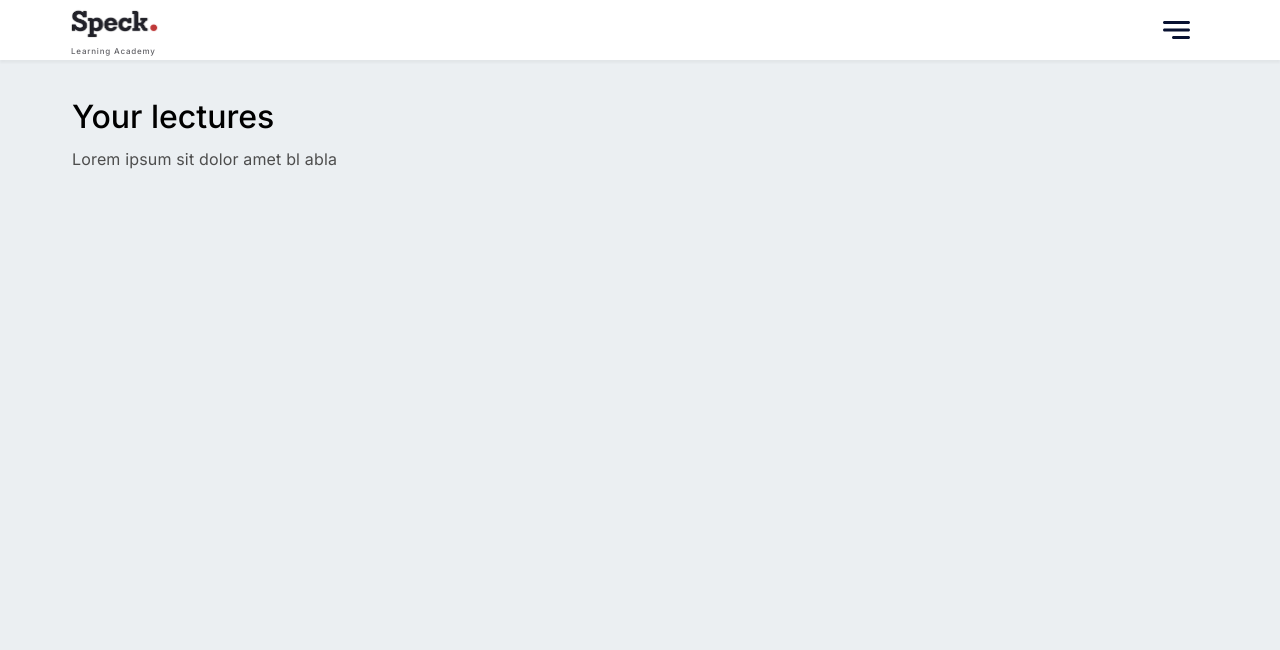
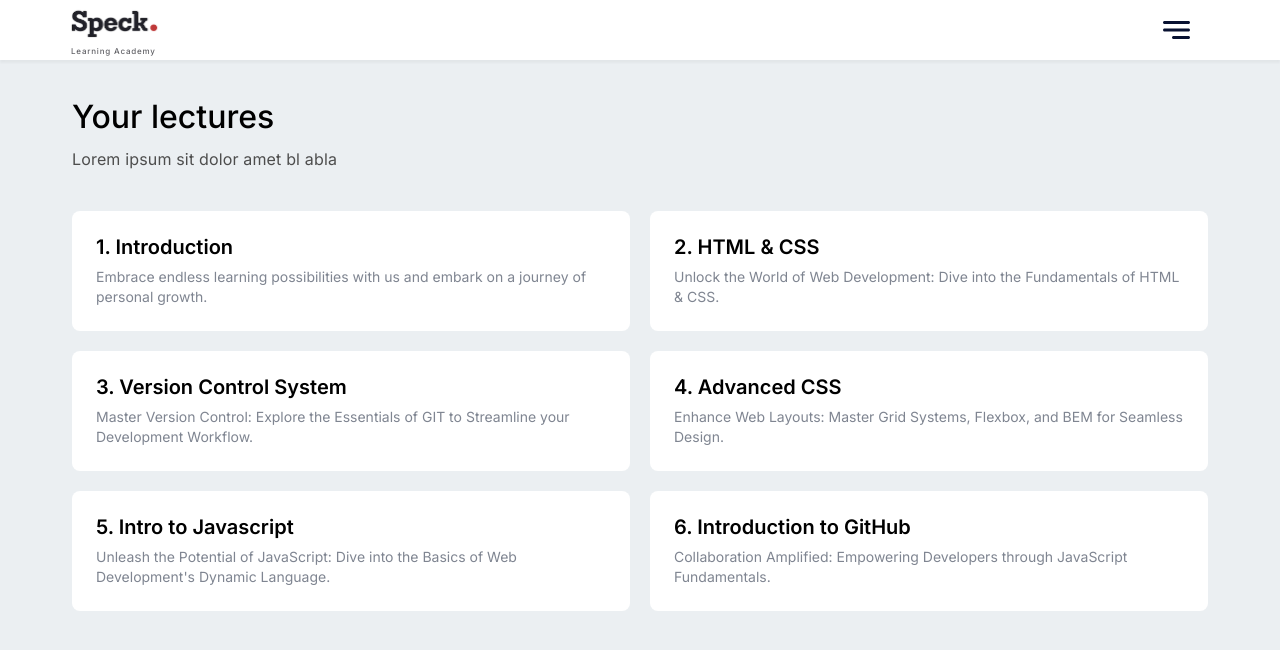
Before and after one commit to Tin21/Speck-Teamwork, a React (Vite) app: page /lectures in a window 1280 px wide. Shown: the top 650 px of the page. Built offline with nearby package versions, Linux system fonts and the light colour scheme.

Commit message:
added lecture, single lecture,  grid, mock

```diff
--- /dev/null
+++ b/src/components/SingleLecture/SingleLecture.jsx
@@ -0,0 +1,24 @@
+import React from 'react';
+import {
+  SingleLectureInner,
+  SingleLectureSubtitle,
+  SingleLectureTitle,
+  SingleLectureWrapper,
+} from './SingleLectureStyle';
+import PropTypes from 'prop-types';
+const SingleLecture = ({ title, subtitle }) => {
+  return (
+    <SingleLectureWrapper>
+      <SingleLectureInner>
+        <SingleLectureTitle>{title}</SingleLectureTitle>
+        <SingleLectureSubtitle>{subtitle}</SingleLectureSubtitle>
+        {/* <Button>treba dodat</Button> */}
+      </SingleLectureInner>
+    </SingleLectureWrapper>
+  );
+};
+SingleLecture.propTypes = {
+  title: PropTypes.string,
+  subtitle: PropTypes.string,
+};
+export default SingleLecture;
--- /dev/null
+++ b/src/components/SingleLecture/SingleLectureStyle.js
@@ -0,0 +1,31 @@
+import styled from 'styled-components';
+import { colors, breakpoints, fonts } from '../../utils/styles/theme';
+export const SingleLectureWrapper = styled.div`
+  /* box-sizing: border-box; */
+  background: #ffffff;
+  border-radius: 8px;
+`;
+export const SingleLectureInner = styled.div`
+  padding: 24px;
+`;
+export const SingleLectureTitle = styled.h3`
+  font-family: ${fonts.primary};
+  font-style: normal;
+  font-weight: 600;
+  font-size: 16px;
+  line-height: 20px;
+  color: ${colors.textPrimary};
+  margin-bottom: 8px;
+  @media screen and (${breakpoints.tablet}) {
+    font-size: 20px;
+    line-height: 24px;
+  }
+`;
+export const SingleLectureSubtitle = styled.p`
+  font-family: ${fonts.primary};
+  font-style: normal;
+  font-weight: 400;
+  font-size: 14px;
+  line-height: 20px;
+  color: #7f8591;
+`;
--- a/src/pages/Lectures.jsx
+++ b/src/pages/Lectures.jsx
@@ -1,16 +1,38 @@
+import { useEffect, useState } from 'react';
 import Section from '../components/Section/Section';
-import { Button } from '../utils/styles/generalStyles';
+import SingleLecture from '../components/SingleLecture/SingleLecture';
+import singleLectureMock from '../utils/mock/singleLecture';
+import { Grid } from '../utils/styles/generalStyles';
 
 const Lectures = () => {
+  const [lectures, setLectures] = useState(null);
+  useEffect(() => {
+    setTimeout(() => {
+      setLectures(singleLectureMock);
+    }, 1000);
+  }, []);
+
   return (
     <>
       <Section
         isFlexDisplay={false}
         title={'Your lectures'}
         subtitle={'Lorem ipsum sit dolor amet bl abla'}
-      ></Section>
+      >
+        {lectures && (
+          <Grid>
+            {lectures.map((lecture) => (
+              <SingleLecture
+                key={lecture.id}
+                title={lecture.title}
+                subtitle={lecture.subtitle}
+                id={lecture.id}
+              />
+            ))}
+          </Grid>
+        )}
+      </Section>
     </>
   );
 };
-
 export default Lectures;
--- /dev/null
+++ b/src/utils/mock/singleLecture.js
@@ -0,0 +1,51 @@
+const singleLectureMock = [
+  {
+    id: 1,
+    title: '1. Introduction',
+    subtitle:
+      'Embrace endless learning possibilities with us and embark on a journey of personal growth.',
+    content:
+      "In this course, you'll get to know the instructor and their teaching style, as well as the objectives and expectations of the course. We'll also cover some basic information about web development and programming.",
+  },
+  {
+    id: 2,
+    title: '2. HTML & CSS',
+    subtitle:
+      'Unlock the World of Web Development: Dive into the Fundamentals of HTML & CSS.',
+    content:
+      "In this course, you'll learn the basics of HTML and CSS, including how to structure and style web pages. Topics covered include HTML tags, CSS selectors, box model, and layout techniques.",
+  },
+  {
+    id: 3,
+    title: '3. Version Control System',
+    subtitle:
+      'Master Version Control: Explore the Essentials of GIT to Streamline your Development Workflow.',
+    content:
+      "In this course, you'll learn about version control systems and how to use Git and Gitflow for managing your codebase. Topics covered include creating and merging branches, resolving conflicts, and using repositories for collaboration.",
+  },
+  {
+    id: 4,
+    title: '4. Advanced CSS',
+    subtitle:
+      'Enhance Web Layouts: Master Grid Systems, Flexbox, and BEM for Seamless Design.',
+    content:
+      "In this course, you'll learn more advanced CSS techniques, including the BEM methodology for writing scalable and maintainable code, using grid and flex layouts for responsive design, and other tips and tricks for improving your CSS skills.",
+  },
+  {
+    id: 5,
+    title: '5. Intro to Javascript',
+    subtitle:
+      "Unleash the Potential of JavaScript: Dive into the Basics of Web Development's Dynamic Language.",
+    content:
+      "In this course, you'll learn the basics of JavaScript, including variables, data types, control structures, functions, and objects. You'll also learn about the Document Object Model (DOM) and how to use JavaScript to manipulate HTML and CSS.",
+  },
+  {
+    id: 6,
+    title: '6. Introduction to GitHub',
+    subtitle:
+      'Collaboration Amplified: Empowering Developers through JavaScript Fundamentals.',
+    content:
+      "Unleashing the Power of GitHub: Mastering Web Page Structure and Styling on the Platform. Dive into GitHub's powerful features for organizing and styling web pages, covering topics like structuring content and creating visually appealing designs",
+  },
+];
+export default singleLectureMock;
--- a/src/utils/styles/generalStyles.js
+++ b/src/utils/styles/generalStyles.js
@@ -1,6 +1,19 @@
 import styled from 'styled-components';
-import { colors } from './theme';
+import { breakpoints, colors } from './theme';
 
+//GRID
+export const Grid = styled.div`
+  display: grid;
+  gap: 16px;
+  @media screen and (${breakpoints.tablet}) {
+    grid-template-columns: repeat(2, 1fr);
+    gap: 20px;
+  }
+  @media screen and (${breakpoints.desktop}) {
+    grid-template-columns: repeat(3, 1fr);
+    gap: 32px;
+  }
+`;
 export const Button = styled.button`
   padding: 14px 24px;
   gap: 8px;
@@ -10,7 +23,6 @@ export const Button = styled.button`
   border: 0;
   width: 100%;
   font-weight: 600;
-
   ${(props) =>
     props.isSecondary &&
     `
@@ -19,25 +31,20 @@ export const Button = styled.button`
       color: ${colors.buttonPrimary};
       background: rgba(191, 57, 57, 0);
     `}
-
   ${(props) =>
     props.isVariant &&
     `
       color: ${colors.textPrimary};;
       background: ${colors.bgMenuItem};;
-
     `}
-
   &:hover {
     background: ${colors.buttonPrimaryDark};
     cursor: pointer;
-
     ${(props) =>
       props.isSecondary &&
       `
         background: rgba(191, 57, 57, 0.08);
       `}
-
     ${(props) =>
       props.isVariant &&
       `
```
